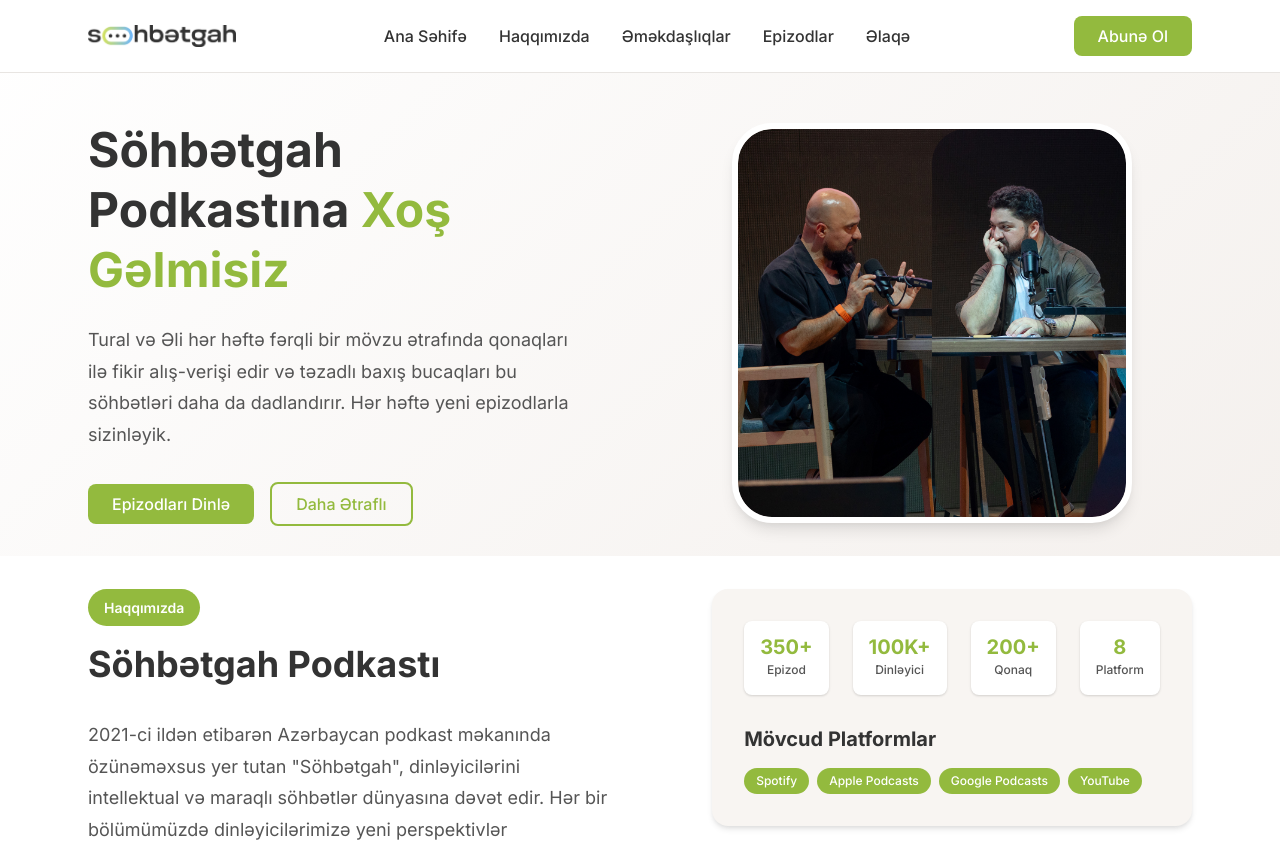
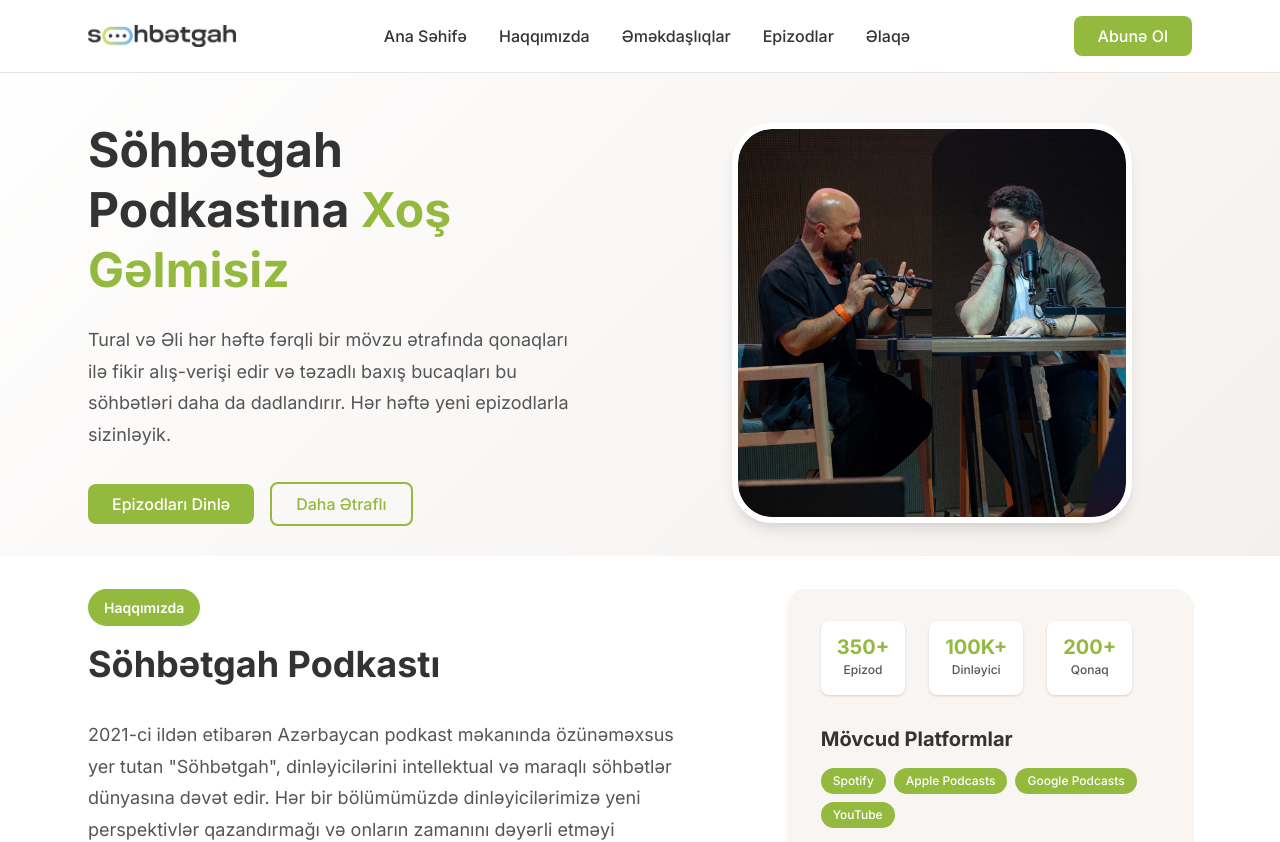
Before and after one commit to alikhayyam/sohbetgah4, a Vue app: page / in a window 1280 px wide. Shown: the top 842 px of the page. Built offline with nearby package versions, Linux system fonts and the light colour scheme.

Commit message:
Remove platform stat from stats grid

```diff
--- a/src/App.vue
+++ b/src/App.vue
@@ -137,10 +137,6 @@ const toggleMobileMenu = () => {
                 <div class="stat-number">200+</div>
                 <div class="stat-label">Qonaq</div>
               </div>
-              <div class="stat-item">
-                <div class="stat-number">8</div>
-                <div class="stat-label">Platform</div>
-              </div>
             </div>
             <div class="platforms">
               <h4>Mövcud Platformlar</h4>
```
